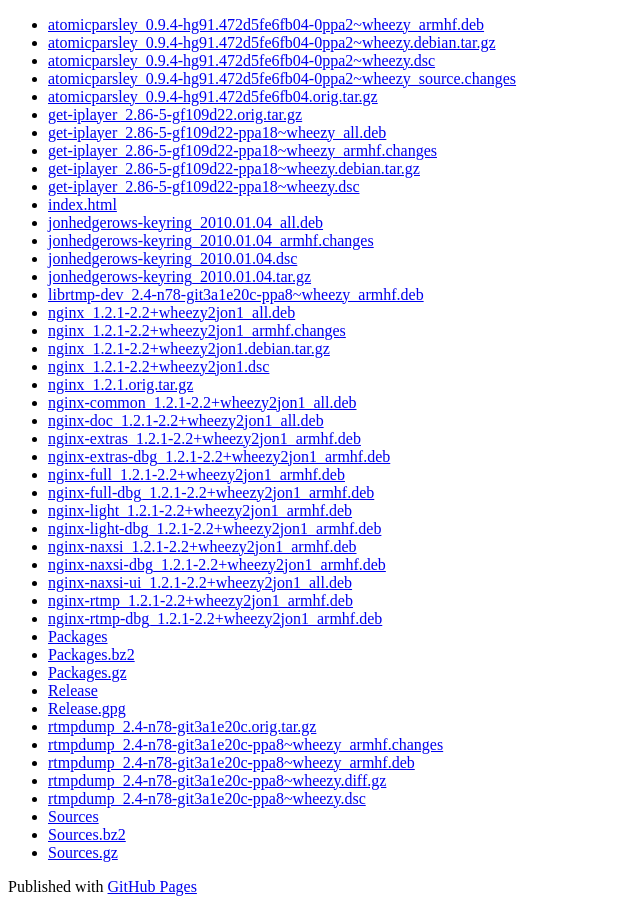
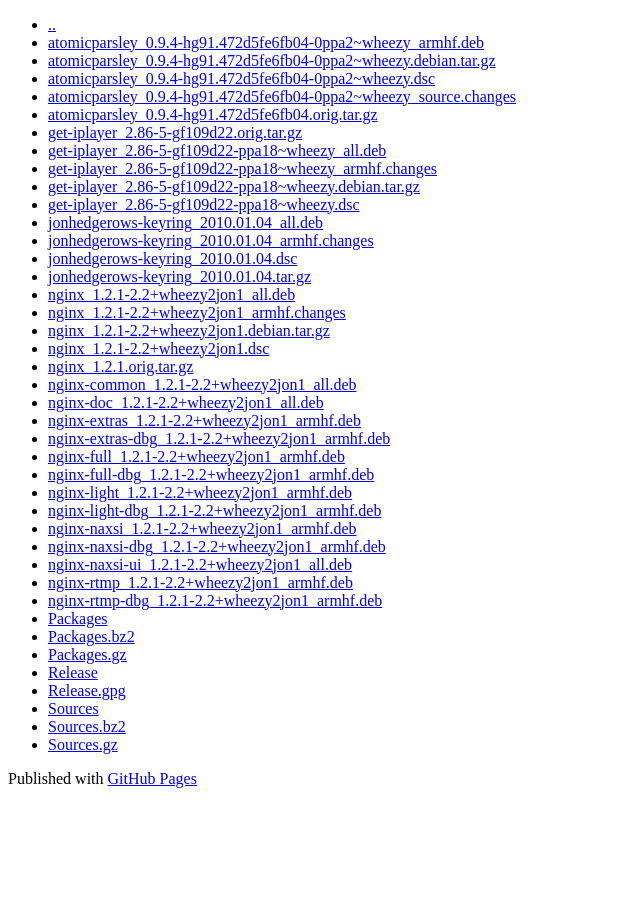
Before and after one commit to bobrippling/raspbian, a plain HTML site: page wheezy/index.html in a window 1280 px wide. Shown: the part 131-1043 px from the top of the page, without its empty margins (0-640 px from the left). After the commit the page ends 935 px from the top, so only its background shows below. Drawn offline with Linux system fonts and the light colour scheme.

Commit message:
updated index builder and indexes

```diff
--- a/wheezy/index.html
+++ b/wheezy/index.html
@@ -30,6 +30,7 @@
         <h3>wheezy</h3>
 
 <ul>
+  <li><a href="..">..</a></li>
   <li><a href="atomicparsley_0.9.4-hg91.472d5fe6fb04-0ppa2~wheezy_armhf.deb">atomicparsley_0.9.4-hg91.472d5fe6fb04-0ppa2~wheezy_armhf.deb</a></li>
   <li><a href="atomicparsley_0.9.4-hg91.472d5fe6fb04-0ppa2~wheezy.debian.tar.gz">atomicparsley_0.9.4-hg91.472d5fe6fb04-0ppa2~wheezy.debian.tar.gz</a></li>
   <li><a href="atomicparsley_0.9.4-hg91.472d5fe6fb04-0ppa2~wheezy.dsc">atomicparsley_0.9.4-hg91.472d5fe6fb04-0ppa2~wheezy.dsc</a></li>
@@ -40,12 +41,10 @@
   <li><a href="get-iplayer_2.86-5-gf109d22-ppa18~wheezy_armhf.changes">get-iplayer_2.86-5-gf109d22-ppa18~wheezy_armhf.changes</a></li>
   <li><a href="get-iplayer_2.86-5-gf109d22-ppa18~wheezy.debian.tar.gz">get-iplayer_2.86-5-gf109d22-ppa18~wheezy.debian.tar.gz</a></li>
   <li><a href="get-iplayer_2.86-5-gf109d22-ppa18~wheezy.dsc">get-iplayer_2.86-5-gf109d22-ppa18~wheezy.dsc</a></li>
-  <li><a href="index.html">index.html</a></li>
   <li><a href="jonhedgerows-keyring_2010.01.04_all.deb">jonhedgerows-keyring_2010.01.04_all.deb</a></li>
   <li><a href="jonhedgerows-keyring_2010.01.04_armhf.changes">jonhedgerows-keyring_2010.01.04_armhf.changes</a></li>
   <li><a href="jonhedgerows-keyring_2010.01.04.dsc">jonhedgerows-keyring_2010.01.04.dsc</a></li>
   <li><a href="jonhedgerows-keyring_2010.01.04.tar.gz">jonhedgerows-keyring_2010.01.04.tar.gz</a></li>
-  <li><a href="librtmp-dev_2.4-n78-git3a1e20c-ppa8~wheezy_armhf.deb">librtmp-dev_2.4-n78-git3a1e20c-ppa8~wheezy_armhf.deb</a></li>
   <li><a href="nginx_1.2.1-2.2+wheezy2jon1_all.deb">nginx_1.2.1-2.2+wheezy2jon1_all.deb</a></li>
   <li><a href="nginx_1.2.1-2.2+wheezy2jon1_armhf.changes">nginx_1.2.1-2.2+wheezy2jon1_armhf.changes</a></li>
   <li><a href="nginx_1.2.1-2.2+wheezy2jon1.debian.tar.gz">nginx_1.2.1-2.2+wheezy2jon1.debian.tar.gz</a></li>
@@ -69,11 +68,6 @@
   <li><a href="Packages.gz">Packages.gz</a></li>
   <li><a href="Release">Release</a></li>
   <li><a href="Release.gpg">Release.gpg</a></li>
-  <li><a href="rtmpdump_2.4-n78-git3a1e20c.orig.tar.gz">rtmpdump_2.4-n78-git3a1e20c.orig.tar.gz</a></li>
-  <li><a href="rtmpdump_2.4-n78-git3a1e20c-ppa8~wheezy_armhf.changes">rtmpdump_2.4-n78-git3a1e20c-ppa8~wheezy_armhf.changes</a></li>
-  <li><a href="rtmpdump_2.4-n78-git3a1e20c-ppa8~wheezy_armhf.deb">rtmpdump_2.4-n78-git3a1e20c-ppa8~wheezy_armhf.deb</a></li>
-  <li><a href="rtmpdump_2.4-n78-git3a1e20c-ppa8~wheezy.diff.gz">rtmpdump_2.4-n78-git3a1e20c-ppa8~wheezy.diff.gz</a></li>
-  <li><a href="rtmpdump_2.4-n78-git3a1e20c-ppa8~wheezy.dsc">rtmpdump_2.4-n78-git3a1e20c-ppa8~wheezy.dsc</a></li>
   <li><a href="Sources">Sources</a></li>
   <li><a href="Sources.bz2">Sources.bz2</a></li>
   <li><a href="Sources.gz">Sources.gz</a></li>
```
Also changed, not shown: index.html (+1 -0 lines), 1 other file.
